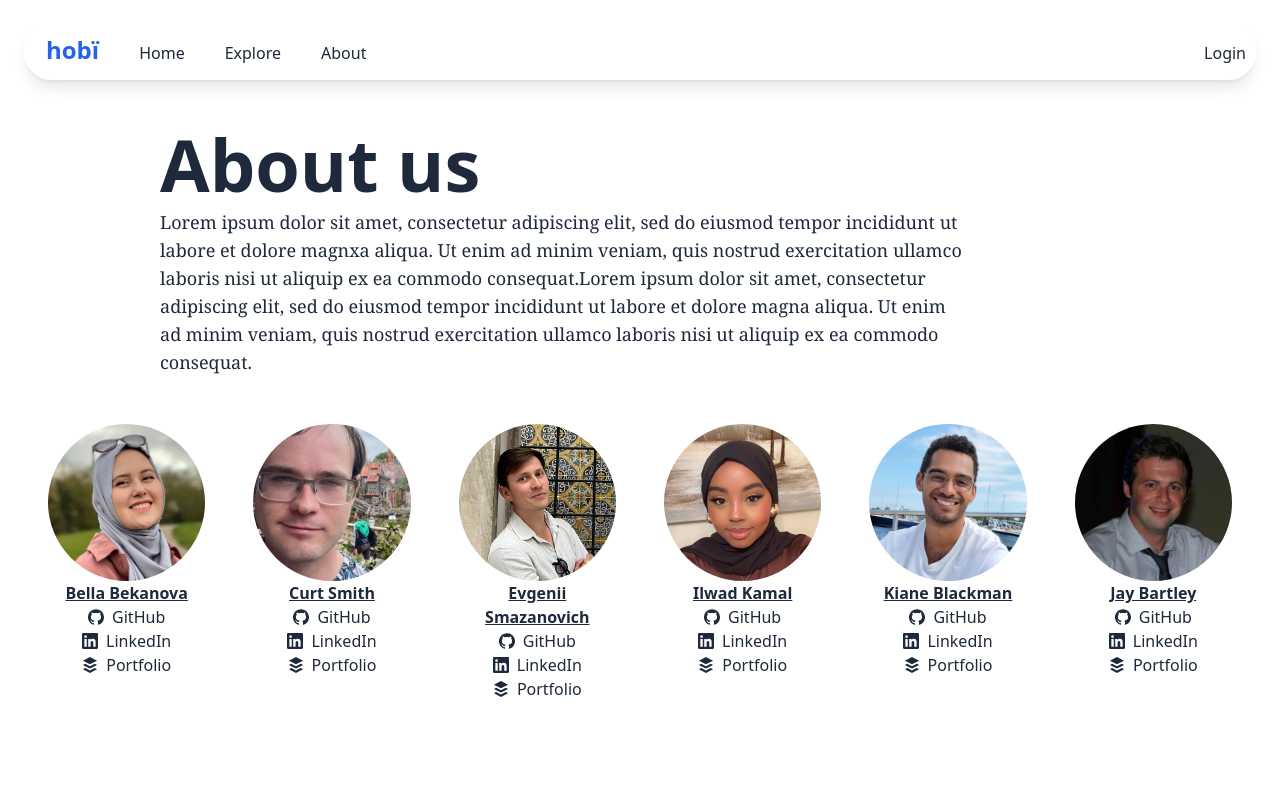
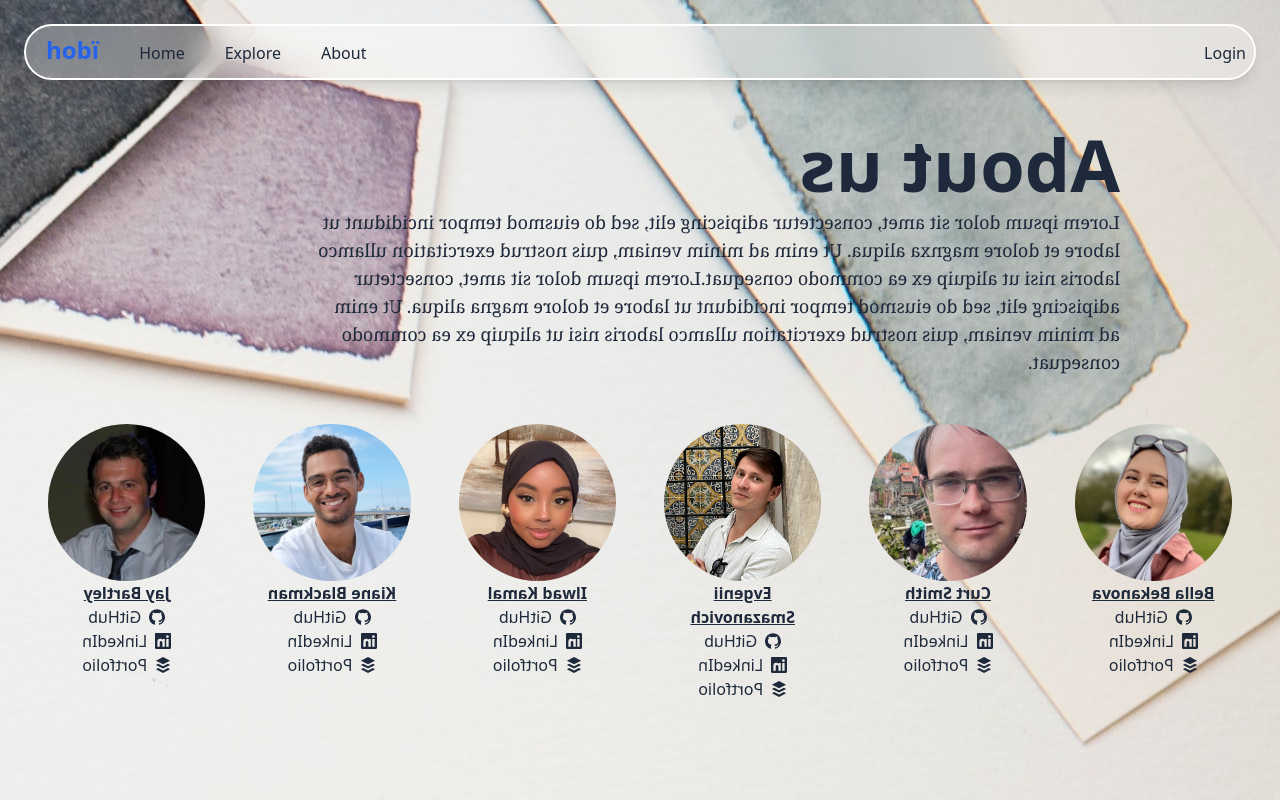
Before and after one commit to SchoolOfCode/bc13_final-project_front-end-zen-coders, a Next.js app: page /about in a window 1280 px wide. Built offline with nearby package versions, Linux system fonts and the light colour scheme; no server answers.

Commit message:
about
background img

```diff
--- a/pages/about.js
+++ b/pages/about.js
@@ -62,10 +62,19 @@ const jay = {
   image: "/profileImages/jay.jpg",
 };
 
+{
+  /* <div className="fixed h-screen w-full -scale-x-100 transform">
+<img
+  src="/background/joanna-kosinska-RE-8WswW95o-unsplash.jpg"
+  alt="home"
+  className="h-full w-full object-cover"
+/>
+</div> */
+}
 // About page
 export default function about() {
   return (
-    <div>
+    <div className="fixed h-screen w-full -scale-x-100 transform bg-[url('/background/joanna-kosinska-RE-8WswW95o-unsplash.jpg')]">
       <div className="mx-6 mb-20 md:mx-12 md:pt-28">
         {/* <NavbarSmTop /> */}
         <div className="md:mt-4 md:ml-28">
```
